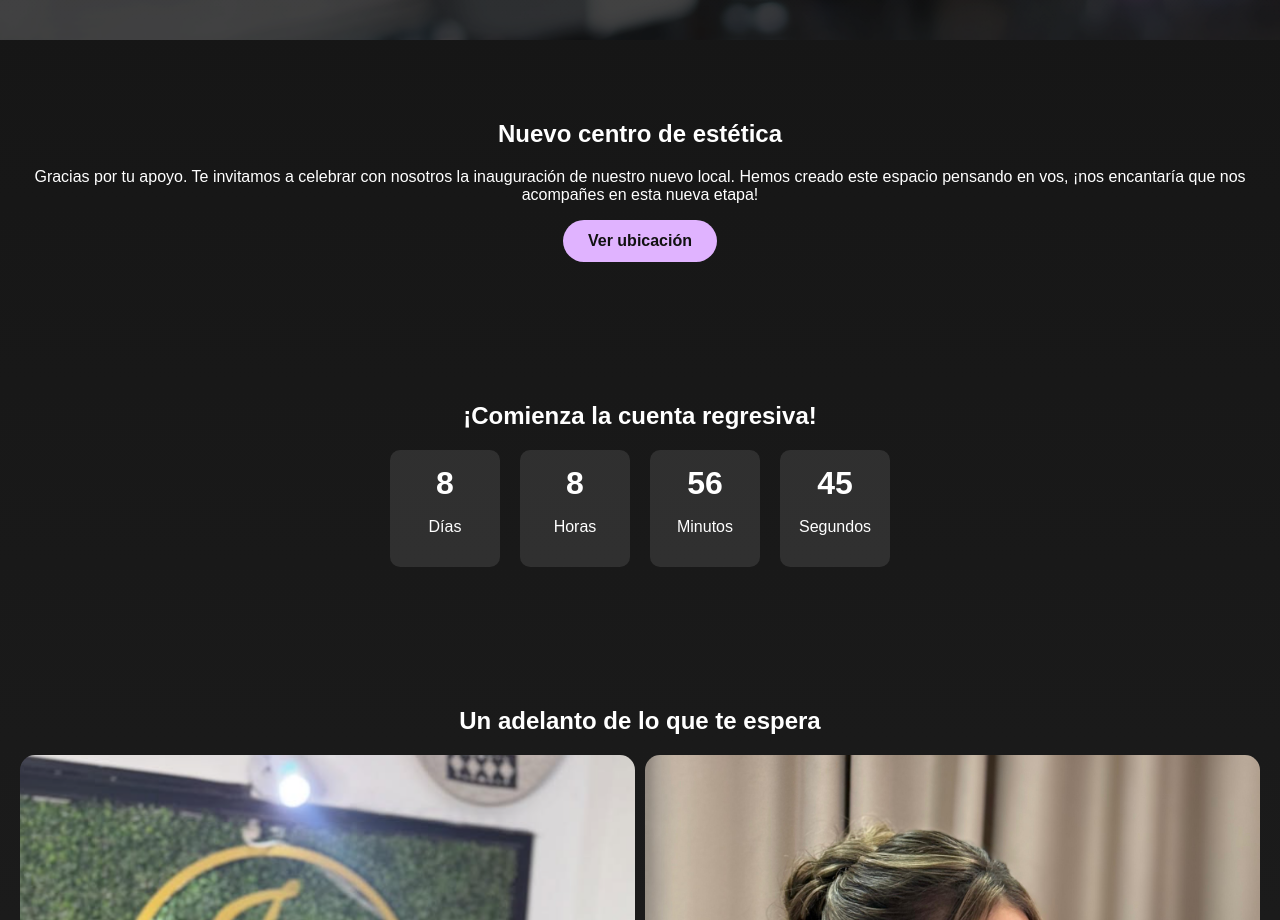
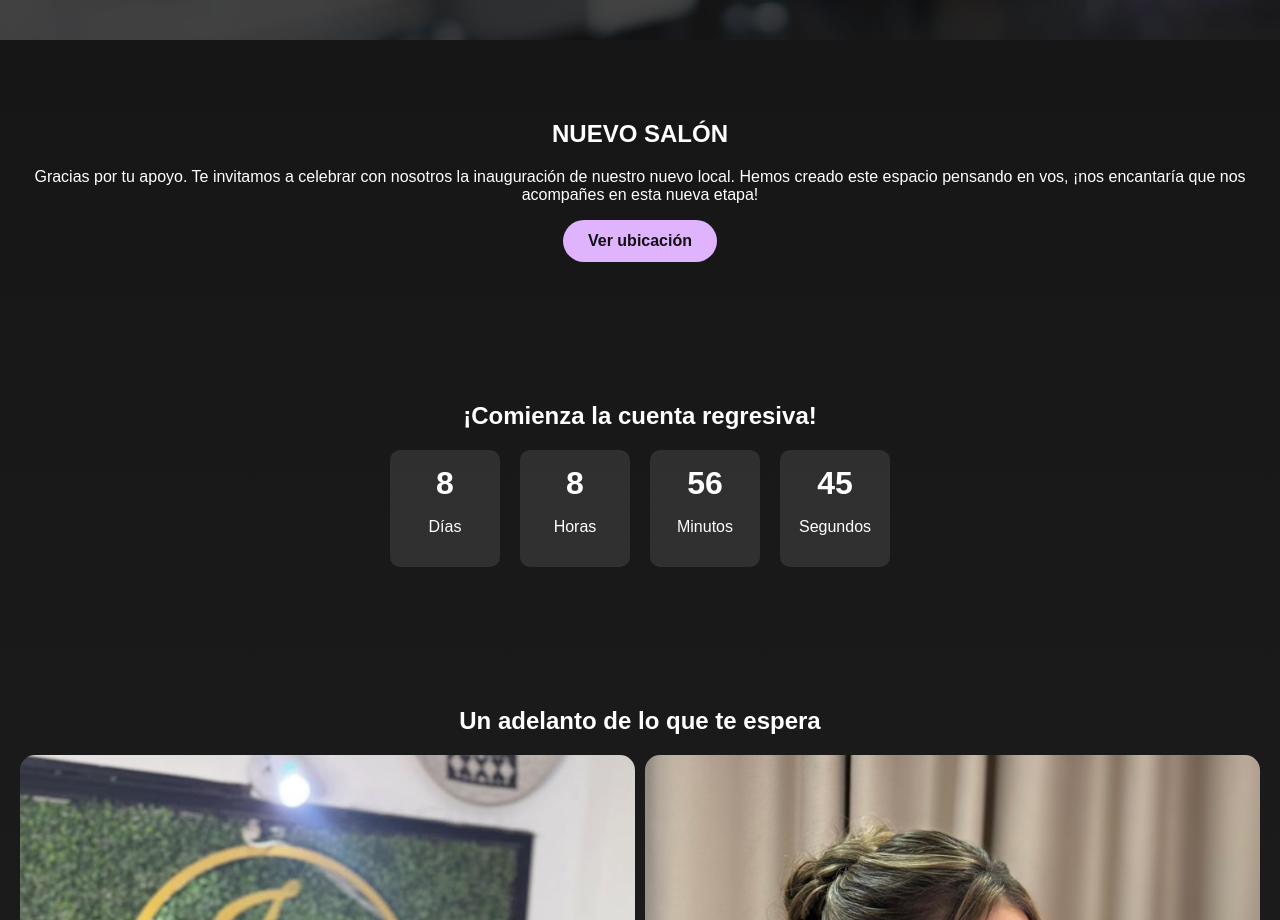
Before and after one commit to natanalcaraz/javierbareiroestetica, a plain HTML site: page index.html in a window 1280 px wide. Shown: the part 880-1800 px from the top of the page. Drawn offline with Linux system fonts and the light colour scheme.

Commit message:
Update index.html

```diff
--- a/index.html
+++ b/index.html
@@ -19,7 +19,7 @@
 
   <!-- Sección ubicación -->
   <section class="location slide-up">
-    <h2>Nuevo centro de estética</h2>
+    <h2>NUEVO SALÓN</h2>
     <p>Gracias por tu apoyo. Te invitamos a celebrar con nosotros la inauguración de nuestro nuevo local.
 Hemos creado este espacio pensando en vos, ¡nos encantaría que nos acompañes en esta nueva etapa!</p>
     <a href="https://maps.app.goo.gl/JC3WNq9zj2GZGzj96" target="_blank" class="btn">Ver ubicación</a>
```
